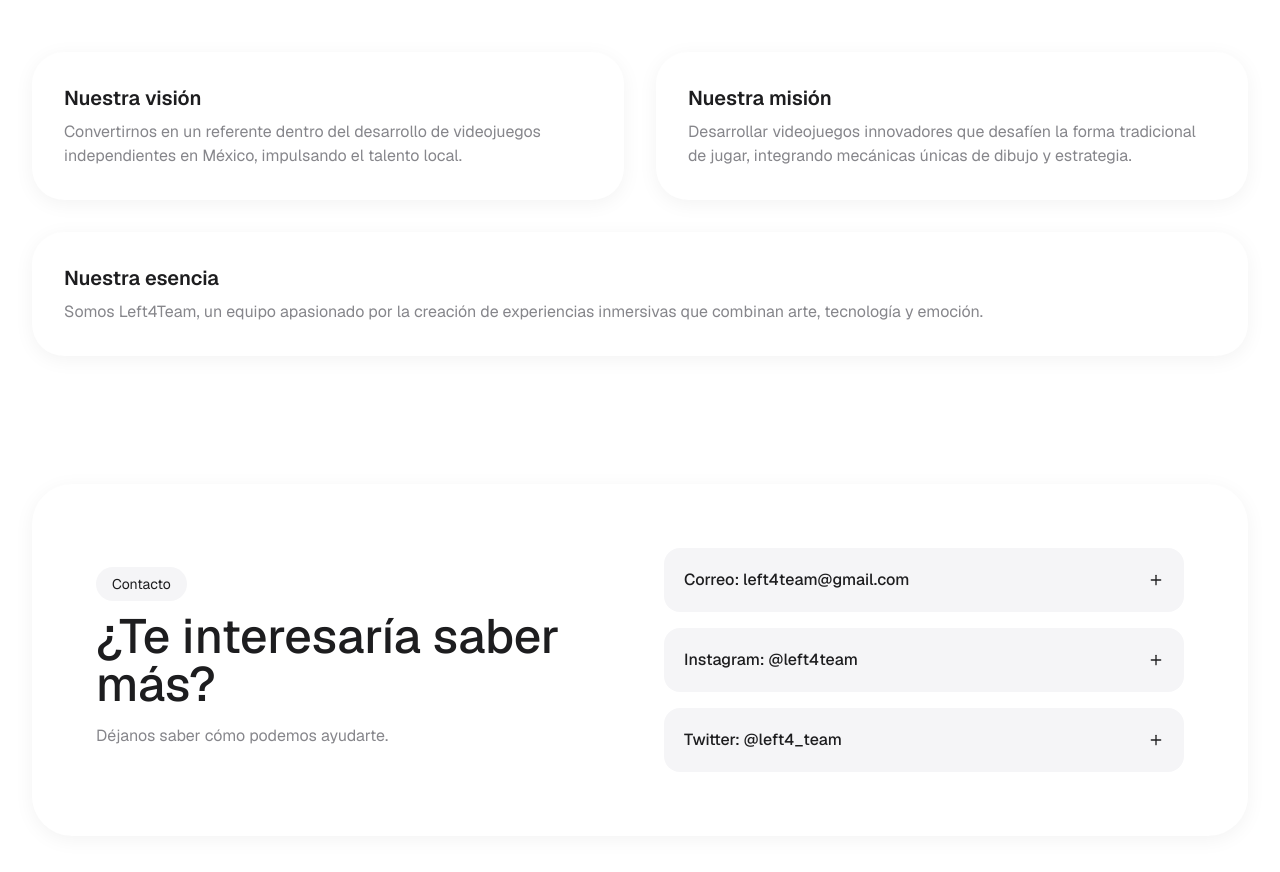
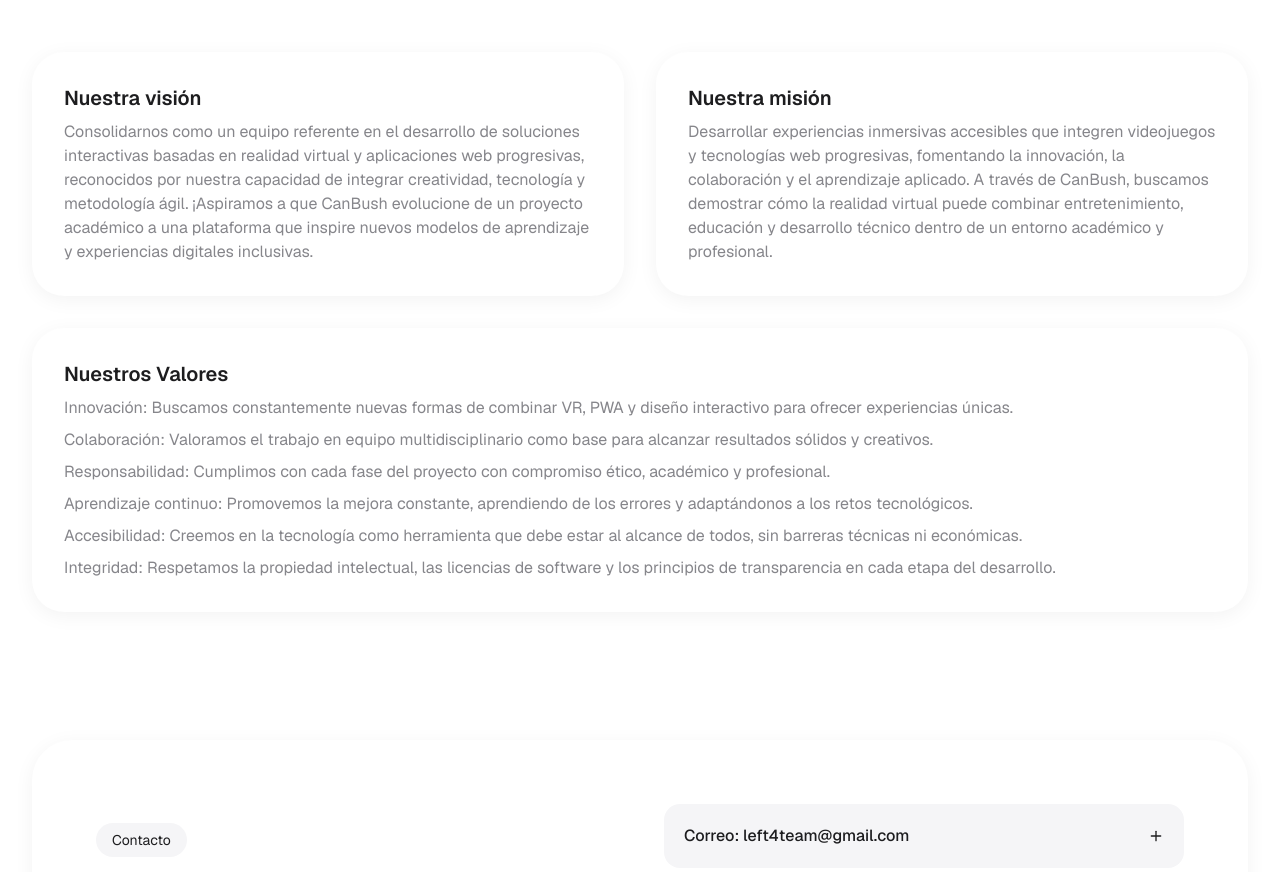
Before and after one commit to bexmer/PWA-Canbrush, a Next.js app: page / in a window 1280 px wide. Shown: the part 3004-3876 px from the top of the page. Built offline with nearby package versions, Linux system fonts and the light colour scheme.

Commit message:
Valores agregados

```diff
--- a/src/app/page.jsx
+++ b/src/app/page.jsx
@@ -258,25 +258,58 @@ export default function Home() {
             <div className="bg-white rounded-4xl p-8 shadow-card">
               <h3 className="font-semibold text-xl">Nuestra visión</h3>
               <p className="text-gray-text mt-2">
-                Convertirnos en un referente dentro del desarrollo de
-                videojuegos independientes en México, impulsando el talento
-                local.
+                Consolidarnos como un equipo referente en el desarrollo de
+                soluciones interactivas basadas en realidad virtual y
+                aplicaciones web progresivas, reconocidos por nuestra capacidad
+                de integrar creatividad, tecnología y metodología ágil.
+                ¡Aspiramos a que CanBush evolucione de un proyecto académico a
+                una plataforma que inspire nuevos modelos de aprendizaje y
+                experiencias digitales inclusivas.
               </p>
             </div>
             <div className="bg-white rounded-4xl p-8 shadow-card">
               <h3 className="font-semibold text-xl">Nuestra misión</h3>
               <p className="text-gray-text mt-2">
-                Desarrollar videojuegos innovadores que desafíen la forma
-                tradicional de jugar, integrando mecánicas únicas de dibujo y
-                estrategia.
+                Desarrollar experiencias inmersivas accesibles que integren
+                videojuegos y tecnologías web progresivas, fomentando la
+                innovación, la colaboración y el aprendizaje aplicado. A través
+                de CanBush, buscamos demostrar cómo la realidad virtual puede
+                combinar entretenimiento, educación y desarrollo técnico dentro
+                de un entorno académico y profesional.
               </p>
             </div>
             <div className="bg-white rounded-4xl p-8 shadow-card lg:col-span-2">
-              <h3 className="font-semibold text-xl">Nuestra esencia</h3>
-              <p id="contact" className="text-gray-text mt-2">
-                Somos Left4Team, un equipo apasionado por la creación de
-                experiencias inmersivas que combinan arte, tecnología y emoción.
-              </p>
+              <h3 className="font-semibold text-xl">Nuestros Valores</h3>
+              <ul>
+                <li className="text-gray-text mt-2">
+                  Innovación: Buscamos constantemente nuevas formas de combinar
+                  VR, PWA y diseño interactivo para ofrecer experiencias únicas.
+                </li>
+                <li className="text-gray-text mt-2">
+                  Colaboración: Valoramos el trabajo en equipo
+                  multidisciplinario como base para alcanzar resultados sólidos
+                  y creativos.
+                </li>
+                <li className="text-gray-text mt-2">
+                  Responsabilidad: Cumplimos con cada fase del proyecto con
+                  compromiso ético, académico y profesional.
+                </li>
+                <li className="text-gray-text mt-2">
+                  Aprendizaje continuo: Promovemos la mejora constante,
+                  aprendiendo de los errores y adaptándonos a los retos
+                  tecnológicos.
+                </li>
+                <li className="text-gray-text mt-2">
+                  Accesibilidad: Creemos en la tecnología como herramienta que
+                  debe estar al alcance de todos, sin barreras técnicas ni
+                  económicas.
+                </li>
+                <li id="contact" className="text-gray-text mt-2">
+                  Integridad: Respetamos la propiedad intelectual, las licencias
+                  de software y los principios de transparencia en cada etapa
+                  del desarrollo.
+                </li>
+              </ul>
             </div>
           </div>
         </motion.section>
```
